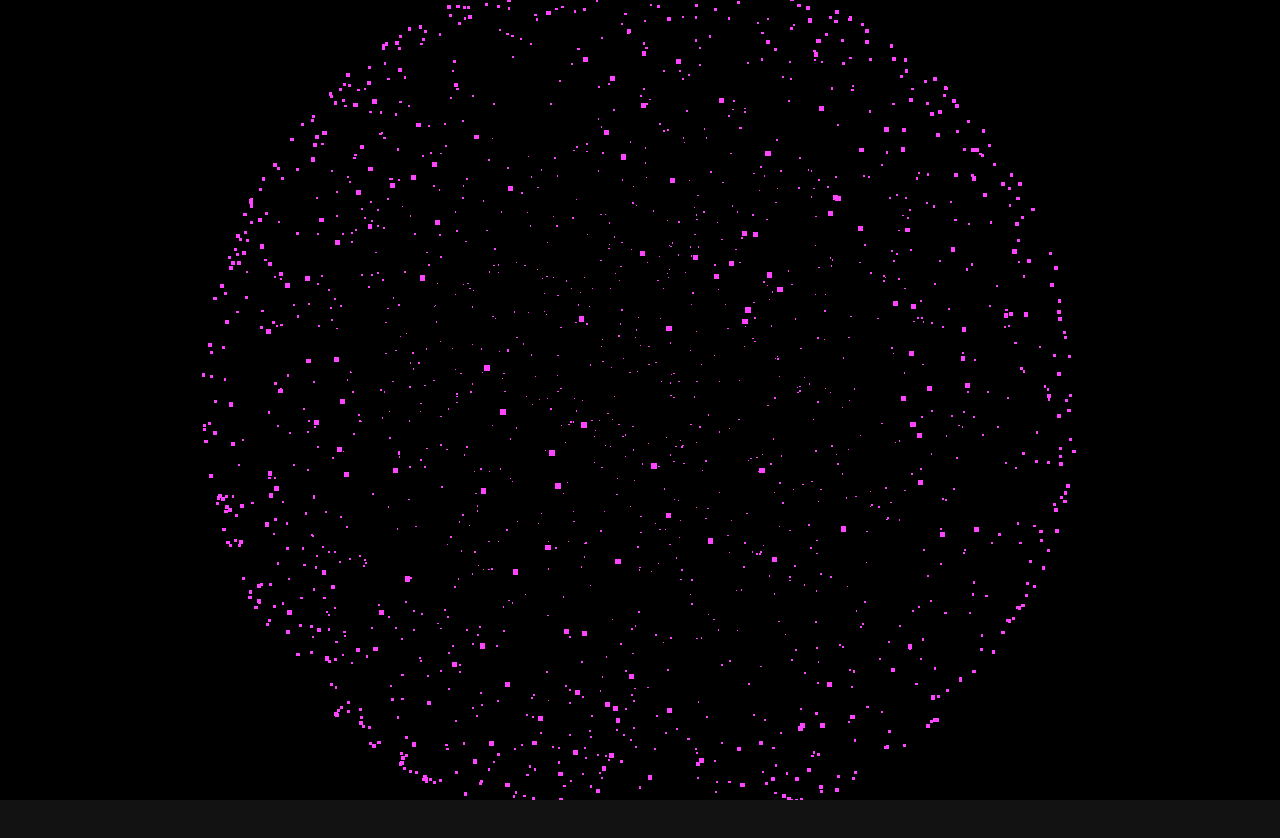
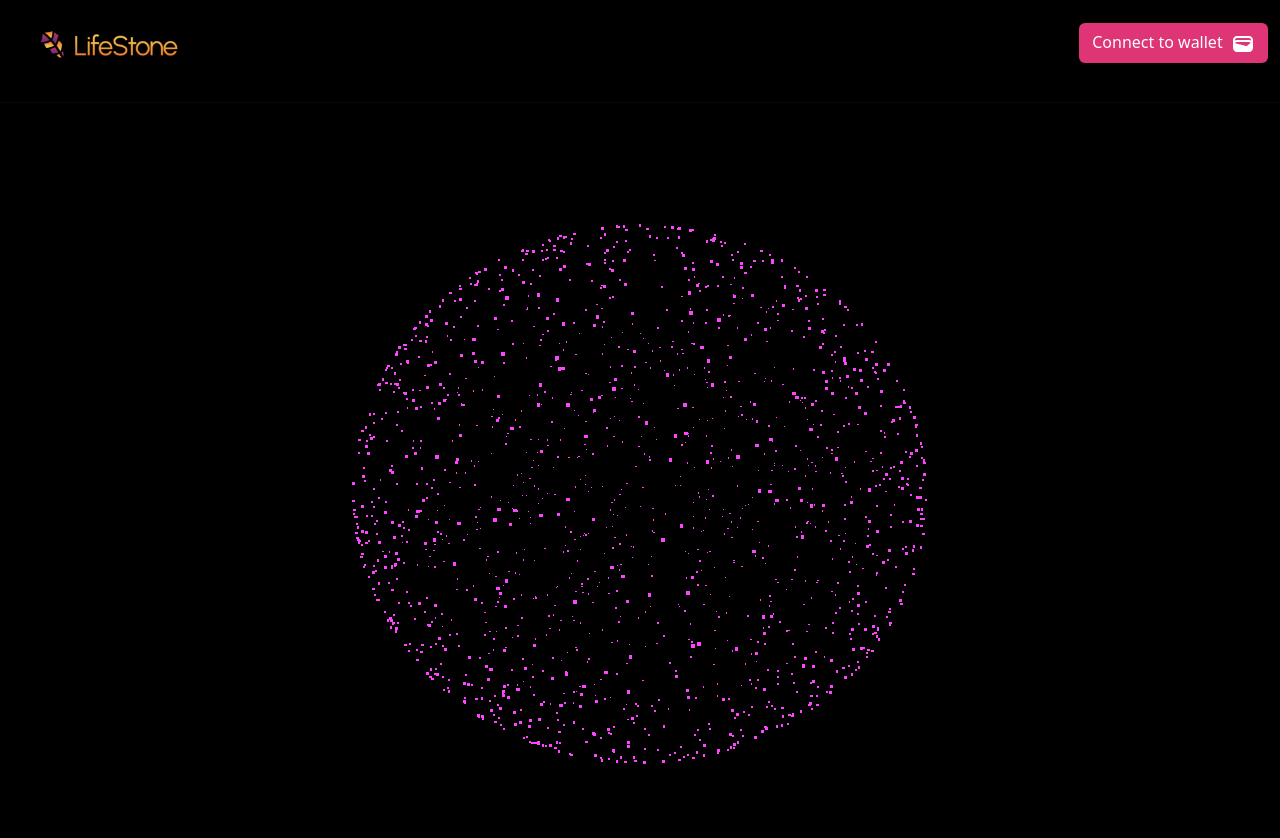
Before and after one commit to Madeeha-Anjum/Lifestone_code-of-duty, a React (Create React App) app in the folder frontend/lifestone-react-ui/: page / in a window 1280 px wide. Shown: the top 838 px of the page. Before the commit the page ends 800 px from the top, so only its background shows below. Built offline with nearby package versions, Linux system fonts and the light colour scheme.

Commit message:
chore: add header

```diff
--- a/frontend/lifestone-react-ui/package.json
+++ b/frontend/lifestone-react-ui/package.json
@@ -10,6 +10,7 @@
     "@testing-library/jest-dom": "^5.14.1",
     "@testing-library/react": "^13.0.0",
     "@testing-library/user-event": "^13.2.1",
+    "bootstrap": "^5.2.3",
     "gsap": "^3.11.4",
     "localforage": "^1.10.0",
     "match-sorter": "^6.3.1",
@@ -17,6 +18,7 @@
     "react-dom": "^18.2.0",
     "react-router-dom": "^6.6.1",
     "react-scripts": "5.0.1",
+    "reactstrap": "^9.1.5",
     "sort-by": "^1.2.0",
     "three": "^0.148.0",
     "web-vitals": "^2.1.0"
--- a/frontend/lifestone-react-ui/src/App.css
+++ b/frontend/lifestone-react-ui/src/App.css
@@ -1,3 +1,3 @@
 body {
-    background-color: #121212;
+    background-color: black;
 }
--- a/frontend/lifestone-react-ui/src/components/Animation.jsx
+++ b/frontend/lifestone-react-ui/src/components/Animation.jsx
@@ -10,7 +10,7 @@ const Animation = () => {
     const scene = new THREE.Scene();
     const camera = new THREE.PerspectiveCamera(75, window.innerWidth / window.innerHeight, 0.1, 1000);
     const renderer = new THREE.WebGLRenderer();
-    renderer.setSize(window.innerWidth, window.innerHeight);
+    renderer.setSize(window.innerWidth, window.innerHeight - 50);
     containerRef.current.appendChild(renderer.domElement);
 
     // Resize handling
@@ -22,7 +22,7 @@ const Animation = () => {
     window.addEventListener("resize", handleResize);
 
     // Particle geometry
-    const distance = Math.min(200, window.innerWidth / 4);
+    const distance = Math.min(150, window.innerWidth / 4);
     const geometry = new THREE.BufferGeometry();
     const vertices = [];
     for (let i = 0; i < 1600; i++) {
--- /dev/null
+++ b/frontend/lifestone-react-ui/src/components/Header.jsx
@@ -0,0 +1,32 @@
+import React from "react";
+import {
+  Navbar,
+  NavbarBrand,
+  Button,
+} from "reactstrap";
+import WalletIcon from "@mui/icons-material/Wallet";
+import shortLogoWithText from "../images/shortLogoWithText.png";
+const Header = () => {
+  return (
+    <div>
+      <Navbar light className="d-flex align-items-center">
+        <NavbarBrand href="/" style={{ color: "white" }} alt="Logo">
+          <img src={shortLogoWithText} style={{ height: "60px" }} alt="Our beautiful logo"/>
+        </NavbarBrand>
+        <Button
+          color="pink-600"
+          className=""
+          style={{ backgroundColor: "#de3576" }}
+        >
+          <div className="text-white">
+            Connect to wallet &nbsp;
+            <WalletIcon />
+          </div>
+        </Button>
+      </Navbar>
+      <hr/>
+    </div>
+  );
+};
+
+export default Header;
--- a/frontend/lifestone-react-ui/src/index.js
+++ b/frontend/lifestone-react-ui/src/index.js
@@ -1,26 +1,22 @@
-import React from 'react';
-import ReactDOM from 'react-dom/client';
-import './index.css';
-import {
-  createBrowserRouter,
-  RouterProvider,
-} from "react-router-dom";
-// import App from './App';
-import reportWebVitals from './reportWebVitals';
-import HomeScreen from './screens/HomeScreen';
-
-const router = createBrowserRouter([
-  {
-    path: "/",
-    element: <HomeScreen />,
-  },
-]);
+import React from "react";
+import ReactDOM from "react-dom/client";
+import "./index.css";
+import "bootstrap/dist/css/bootstrap.css";
+import { BrowserRouter } from "react-router-dom";
+import reportWebVitals from "./reportWebVitals";
+import HomeScreen from "./screens/HomeScreen";
+import "./App.css";
+import { Route, Routes } from "react-router-dom";
+import Header from "./components/Header";
 
 const root = ReactDOM.createRoot(document.getElementById('root'));
 root.render(
-  <React.StrictMode>
-    <RouterProvider router={router} />
-  </React.StrictMode>
+  <BrowserRouter>
+    <Header />
+    <Routes>
+      <Route path="/" element={<HomeScreen />} />
+    </Routes>
+  </BrowserRouter>
 );
 
 // If you want to start measuring performance in your app, pass a function
```
Also changed, not shown: 2 other files (tests, documents, lock files or other folders).
